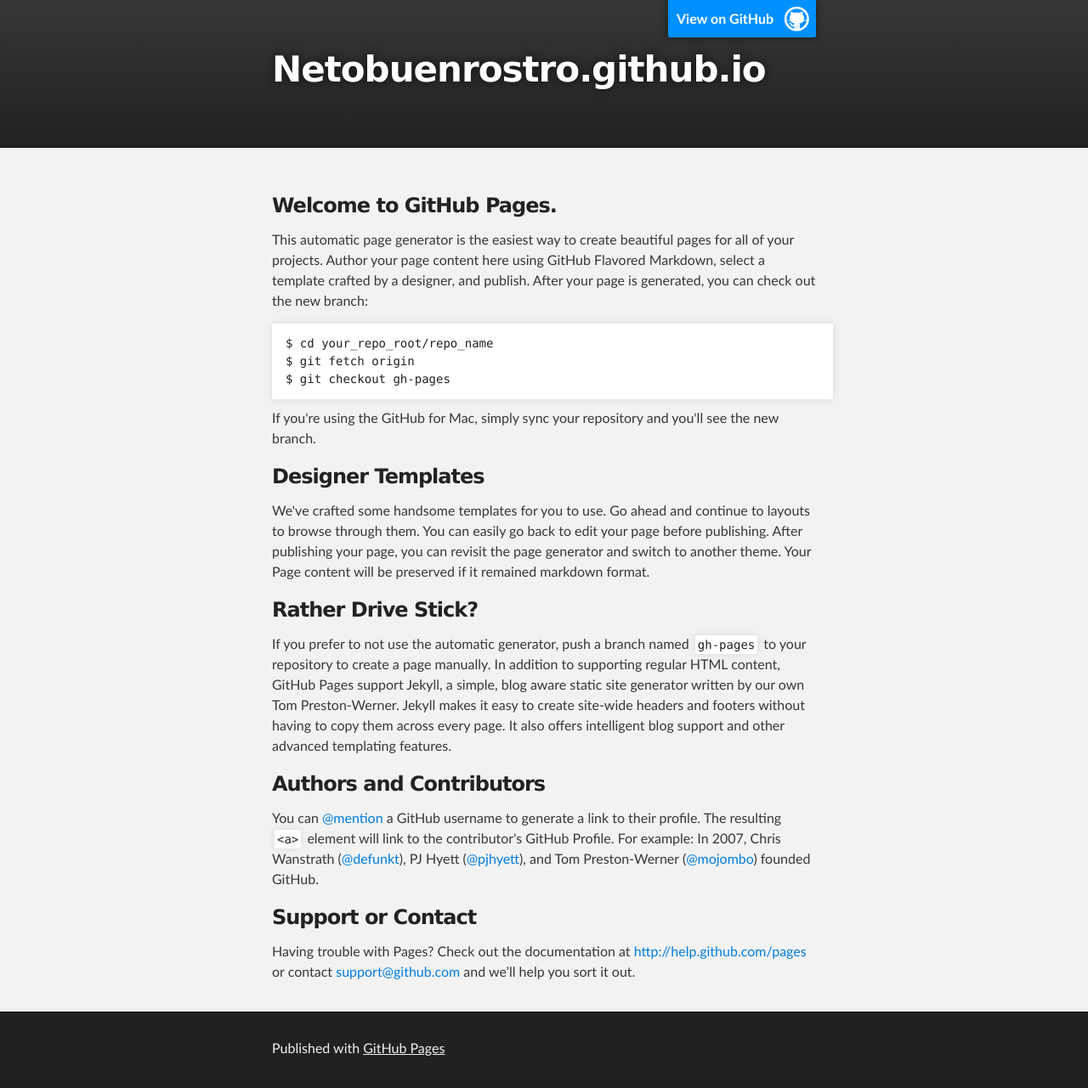
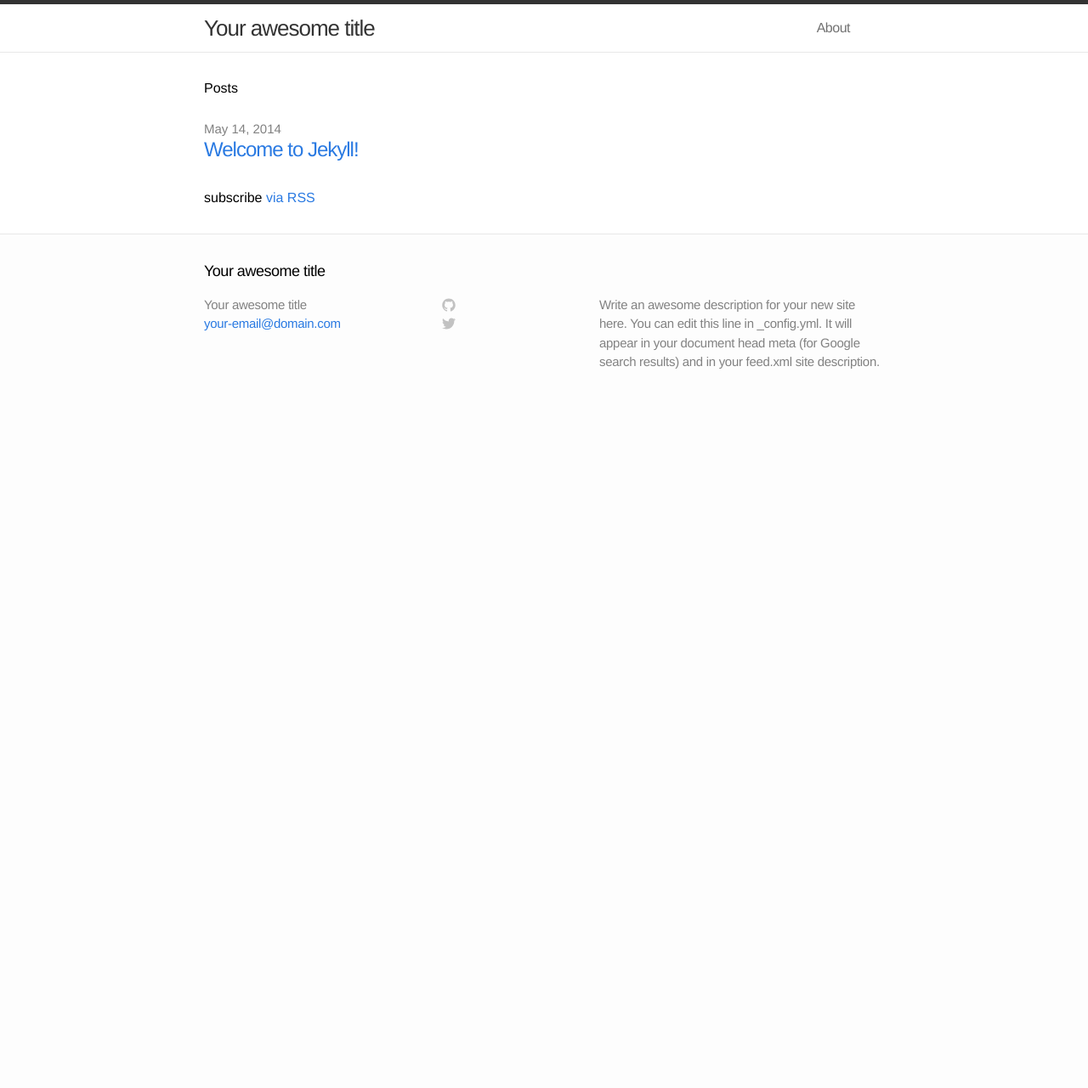
Before and after one commit to NetoBuenrostro/netobuenrostro.github.io, a Jekyll site: the page built from index.html, in a window 1280 px wide. Shown: the whole page at 85% size. Built offline with Jekyll 4.4.1, drawn with Linux system fonts in a browser that asks for light colours; after the commit the page ends 900 px from its top, so only the background shows below that.

Commit message:
Revert "Replace master branch with page content via GitHub"
This reverts commit e4563f57d48e79c2ea8404e5c11e536dde6aebc9.

```diff
--- a/index.html
+++ b/index.html
@@ -1,74 +1,20 @@
-<!DOCTYPE html>
-<html>
+---
+layout: default
+---
 
-  <head>
-    <meta charset='utf-8' />
-    <meta http-equiv="X-UA-Compatible" content="chrome=1" />
-    <meta name="description" content="Netobuenrostro.github.io : " />
+<div class="home">
 
-    <link rel="stylesheet" type="text/css" media="screen" href="stylesheets/stylesheet.css">
+  <h1>Posts</h1>
 
-    <title>Netobuenrostro.github.io</title>
-  </head>
+  <ul class="posts">
+    {% for post in site.posts %}
+      <li>
+        <span class="post-date">{{ post.date | date: "%b %-d, %Y" }}</span>
+        <a class="post-link" href="{{ post.url | prepend: site.baseurl }}">{{ post.title }}</a>
+      </li>
+    {% endfor %}
+  </ul>
 
-  <body>
+  <p class="rss-subscribe">subscribe <a href="{{ "/feed.xml" | prepend: site.baseurl }}">via RSS</a></p>
 
-    <!-- HEADER -->
-    <div id="header_wrap" class="outer">
-        <header class="inner">
-          <a id="forkme_banner" href="https://github.com/NetoBuenrostro">View on GitHub</a>
-
-          <h1 id="project_title">Netobuenrostro.github.io</h1>
-          <h2 id="project_tagline"></h2>
-
-        </header>
-    </div>
-
-    <!-- MAIN CONTENT -->
-    <div id="main_content_wrap" class="outer">
-      <section id="main_content" class="inner">
-        <h3>
-<a name="welcome-to-github-pages" class="anchor" href="#welcome-to-github-pages"><span class="octicon octicon-link"></span></a>Welcome to GitHub Pages.</h3>
-
-<p>This automatic page generator is the easiest way to create beautiful pages for all of your projects. Author your page content here using GitHub Flavored Markdown, select a template crafted by a designer, and publish. After your page is generated, you can check out the new branch:</p>
-
-<pre><code>$ cd your_repo_root/repo_name
-$ git fetch origin
-$ git checkout gh-pages
-</code></pre>
-
-<p>If you're using the GitHub for Mac, simply sync your repository and you'll see the new branch.</p>
-
-<h3>
-<a name="designer-templates" class="anchor" href="#designer-templates"><span class="octicon octicon-link"></span></a>Designer Templates</h3>
-
-<p>We've crafted some handsome templates for you to use. Go ahead and continue to layouts to browse through them. You can easily go back to edit your page before publishing. After publishing your page, you can revisit the page generator and switch to another theme. Your Page content will be preserved if it remained markdown format.</p>
-
-<h3>
-<a name="rather-drive-stick" class="anchor" href="#rather-drive-stick"><span class="octicon octicon-link"></span></a>Rather Drive Stick?</h3>
-
-<p>If you prefer to not use the automatic generator, push a branch named <code>gh-pages</code> to your repository to create a page manually. In addition to supporting regular HTML content, GitHub Pages support Jekyll, a simple, blog aware static site generator written by our own Tom Preston-Werner. Jekyll makes it easy to create site-wide headers and footers without having to copy them across every page. It also offers intelligent blog support and other advanced templating features.</p>
-
-<h3>
-<a name="authors-and-contributors" class="anchor" href="#authors-and-contributors"><span class="octicon octicon-link"></span></a>Authors and Contributors</h3>
-
-<p>You can <a href="https://github.com/blog/821" class="user-mention">@mention</a> a GitHub username to generate a link to their profile. The resulting <code>&lt;a&gt;</code> element will link to the contributor's GitHub Profile. For example: In 2007, Chris Wanstrath (<a href="https://github.com/defunkt" class="user-mention">@defunkt</a>), PJ Hyett (<a href="https://github.com/pjhyett" class="user-mention">@pjhyett</a>), and Tom Preston-Werner (<a href="https://github.com/mojombo" class="user-mention">@mojombo</a>) founded GitHub.</p>
-
-<h3>
-<a name="support-or-contact" class="anchor" href="#support-or-contact"><span class="octicon octicon-link"></span></a>Support or Contact</h3>
-
-<p>Having trouble with Pages? Check out the documentation at <a href="http://help.github.com/pages">http://help.github.com/pages</a> or contact <a href="mailto:support@github.com">support@github.com</a> and we’ll help you sort it out.</p>
-      </section>
-    </div>
-
-    <!-- FOOTER  -->
-    <div id="footer_wrap" class="outer">
-      <footer class="inner">
-        <p>Published with <a href="http://pages.github.com">GitHub Pages</a></p>
-      </footer>
-    </div>
-
-
-
-  </body>
-</html>
+</div>
--- a/javascripts/main.js
+++ /dev/null
@@ -1 +0,0 @@
-console.log('This would be the main JS file.');
--- a/stylesheets/pygment_trac.css
+++ /dev/null
@@ -1,70 +0,0 @@
-.highlight .hll { background-color: #ffffcc }
-.highlight  { background: #f0f3f3; }
-.highlight .c { color: #0099FF; font-style: italic } /* Comment */
-.highlight .err { color: #AA0000; background-color: #FFAAAA } /* Error */
-.highlight .k { color: #006699; font-weight: bold } /* Keyword */
-.highlight .o { color: #555555 } /* Operator */
-.highlight .cm { color: #0099FF; font-style: italic } /* Comment.Multiline */
-.highlight .cp { color: #009999 } /* Comment.Preproc */
-.highlight .c1 { color: #0099FF; font-style: italic } /* Comment.Single */
-.highlight .cs { color: #0099FF; font-weight: bold; font-style: italic } /* Comment.Special */
-.highlight .gd { background-color: #FFCCCC; border: 1px solid #CC0000 } /* Generic.Deleted */
-.highlight .ge { font-style: italic } /* Generic.Emph */
-.highlight .gr { color: #FF0000 } /* Generic.Error */
-.highlight .gh { color: #003300; font-weight: bold } /* Generic.Heading */
-.highlight .gi { background-color: #CCFFCC; border: 1px solid #00CC00 } /* Generic.Inserted */
-.highlight .go { color: #AAAAAA } /* Generic.Output */
-.highlight .gp { color: #000099; font-weight: bold } /* Generic.Prompt */
-.highlight .gs { font-weight: bold } /* Generic.Strong */
-.highlight .gu { color: #003300; font-weight: bold } /* Generic.Subheading */
-.highlight .gt { color: #99CC66 } /* Generic.Traceback */
-.highlight .kc { color: #006699; font-weight: bold } /* Keyword.Constant */
-.highlight .kd { color: #006699; font-weight: bold } /* Keyword.Declaration */
-.highlight .kn { color: #006699; font-weight: bold } /* Keyword.Namespace */
-.highlight .kp { color: #006699 } /* Keyword.Pseudo */
-.highlight .kr { color: #006699; font-weight: bold } /* Keyword.Reserved */
-.highlight .kt { color: #007788; font-weight: bold } /* Keyword.Type */
-.highlight .m { color: #FF6600 } /* Literal.Number */
-.highlight .s { color: #CC3300 } /* Literal.String */
-.highlight .na { color: #330099 } /* Name.Attribute */
-.highlight .nb { color: #336666 } /* Name.Builtin */
-.highlight .nc { color: #00AA88; font-weight: bold } /* Name.Class */
-.highlight .no { color: #336600 } /* Name.Constant */
-.highlight .nd { color: #9999FF } /* Name.Decorator */
-.highlight .ni { color: #999999; font-weight: bold } /* Name.Entity */
-.highlight .ne { color: #CC0000; font-weight: bold } /* Name.Exception */
-.highlight .nf { color: #CC00FF } /* Name.Function */
-.highlight .nl { color: #9999FF } /* Name.Label */
-.highlight .nn { color: #00CCFF; font-weight: bold } /* Name.Namespace */
-.highlight .nt { color: #330099; font-weight: bold } /* Name.Tag */
-.highlight .nv { color: #003333 } /* Name.Variable */
-.highlight .ow { color: #000000; font-weight: bold } /* Operator.Word */
-.highlight .w { color: #bbbbbb } /* Text.Whitespace */
-.highlight .mf { color: #FF6600 } /* Literal.Number.Float */
-.highlight .mh { color: #FF6600 } /* Literal.Number.Hex */
-.highlight .mi { color: #FF6600 } /* Literal.Number.Integer */
-.highlight .mo { color: #FF6600 } /* Literal.Number.Oct */
-.highlight .sb { color: #CC3300 } /* Literal.String.Backtick */
-.highlight .sc { color: #CC3300 } /* Literal.String.Char */
-.highlight .sd { color: #CC3300; font-style: italic } /* Literal.String.Doc */
-.highlight .s2 { color: #CC3300 } /* Literal.String.Double */
-.highlight .se { color: #CC3300; font-weight: bold } /* Literal.String.Escape */
-.highlight .sh { color: #CC3300 } /* Literal.String.Heredoc */
-.highlight .si { color: #AA0000 } /* Literal.String.Interpol */
-.highlight .sx { color: #CC3300 } /* Literal.String.Other */
-.highlight .sr { color: #33AAAA } /* Literal.String.Regex */
-.highlight .s1 { color: #CC3300 } /* Literal.String.Single */
-.highlight .ss { color: #FFCC33 } /* Literal.String.Symbol */
-.highlight .bp { color: #336666 } /* Name.Builtin.Pseudo */
-.highlight .vc { color: #003333 } /* Name.Variable.Class */
-.highlight .vg { color: #003333 } /* Name.Variable.Global */
-.highlight .vi { color: #003333 } /* Name.Variable.Instance */
-.highlight .il { color: #FF6600 } /* Literal.Number.Integer.Long */
-
-.type-csharp .highlight .k { color: #0000FF }
-.type-csharp .highlight .kt { color: #0000FF }
-.type-csharp .highlight .nf { color: #000000; font-weight: normal }
-.type-csharp .highlight .nc { color: #2B91AF }
-.type-csharp .highlight .nn { color: #000000 }
-.type-csharp .highlight .s { color: #A31515 }
-.type-csharp .highlight .sc { color: #A31515 }
--- a/stylesheets/stylesheet.css
+++ /dev/null
@@ -1,423 +0,0 @@
-/*******************************************************************************
-Slate Theme for GitHub Pages
-by Jason Costello, @jsncostello
-*******************************************************************************/
-
-@import url(pygment_trac.css);
-
-/*******************************************************************************
-MeyerWeb Reset
-*******************************************************************************/
-
-html, body, div, span, applet, object, iframe,
-h1, h2, h3, h4, h5, h6, p, blockquote, pre,
-a, abbr, acronym, address, big, cite, code,
-del, dfn, em, img, ins, kbd, q, s, samp,
-small, strike, strong, sub, sup, tt, var,
-b, u, i, center,
-dl, dt, dd, ol, ul, li,
-fieldset, form, label, legend,
-table, caption, tbody, tfoot, thead, tr, th, td,
-article, aside, canvas, details, embed,
-figure, figcaption, footer, header, hgroup,
-menu, nav, output, ruby, section, summary,
-time, mark, audio, video {
-  margin: 0;
-  padding: 0;
-  border: 0;
-  font: inherit;
-  vertical-align: baseline;
-}
-
-/* HTML5 display-role reset for older browsers */
-article, aside, details, figcaption, figure,
-footer, header, hgroup, menu, nav, section {
-  display: block;
-}
-
-ol, ul {
-  list-style: none;
-}
-
-table {
-  border-collapse: collapse;
-  border-spacing: 0;
-}
-
-/*******************************************************************************
-Theme Styles
-*******************************************************************************/
-
-body {
-  box-sizing: border-box;
-  color:#373737;
-  background: #212121;
-  font-size: 16px;
-  font-family: 'Myriad Pro', Calibri, Helvetica, Arial, sans-serif;
-  line-height: 1.5;
-  -webkit-font-smoothing: antialiased;
-}
-
-h1, h2, h3, h4, h5, h6 {
-  margin: 10px 0;
-  font-weight: 700;
-  color:#222222;
-  font-family: 'Lucida Grande', 'Calibri', Helvetica, Arial, sans-serif;
-  letter-spacing: -1px;
-}
-
-h1 {
-  font-size: 36px;
-  font-weight: 700;
-}
-
-h2 {
-  padding-bottom: 10px;
-  font-size: 32px;
-  background: url('../images/bg_hr.png') repeat-x bottom;
-}
-
-h3 {
-  font-size: 24px;
-}
-
-h4 {
-  font-size: 21px;
-}
-
-h5 {
-  font-size: 18px;
-}
-
-h6 {
-  font-size: 16px;
-}
-
-p {
-  margin: 10px 0 15px 0;
-}
-
-footer p {
-  color: #f2f2f2;
-}
-
-a {
-  text-decoration: none;
-  color: #007edf;
-  text-shadow: none;
-
-  transition: color 0.5s ease;
-  transition: text-shadow 0.5s ease;
-  -webkit-transition: color 0.5s ease;
-  -webkit-transition: text-shadow 0.5s ease;
-  -moz-transition: color 0.5s ease;
-  -moz-transition: text-shadow 0.5s ease;
-  -o-transition: color 0.5s ease;
-  -o-transition: text-shadow 0.5s ease;
-  -ms-transition: color 0.5s ease;
-  -ms-transition: text-shadow 0.5s ease;
-}
-
-a:hover, a:focus {text-decoration: underline;}
-
-footer a {
-  color: #F2F2F2;
-  text-decoration: underline;
-}
-
-em {
-  font-style: italic;
-}
-
-strong {
-  font-weight: bold;
-}
-
-img {
-  position: relative;
-  margin: 0 auto;
-  max-width: 739px;
-  padding: 5px;
-  margin: 10px 0 10px 0;
-  border: 1px solid #ebebeb;
-
-  box-shadow: 0 0 5px #ebebeb;
-  -webkit-box-shadow: 0 0 5px #ebebeb;
-  -moz-box-shadow: 0 0 5px #ebebeb;
-  -o-box-shadow: 0 0 5px #ebebeb;
-  -ms-box-shadow: 0 0 5px #ebebeb;
-}
-
-p img {
-  display: inline;
-  margin: 0;
-  padding: 0;
-  vertical-align: middle;
-  text-align: center;
-  border: none;
-}
-
-pre, code {
-  width: 100%;
-  color: #222;
-  background-color: #fff;
-
-  font-family: Monaco, "Bitstream Vera Sans Mono", "Lucida Console", Terminal, monospace;
-  font-size: 14px;
-
-  border-radius: 2px;
-  -moz-border-radius: 2px;
-  -webkit-border-radius: 2px;
-}
-
-pre {
-  width: 100%;
-  padding: 10px;
-  box-shadow: 0 0 10px rgba(0,0,0,.1);
-  overflow: auto;
-}
-
-code {
-  padding: 3px;
-  margin: 0 3px;
-  box-shadow: 0 0 10px rgba(0,0,0,.1);
-}
-
-pre code {
-  display: block;
-  box-shadow: none;
-}
-
-blockquote {
-  color: #666;
-  margin-bottom: 20px;
-  padding: 0 0 0 20px;
-  border-left: 3px solid #bbb;
-}
-
-
-ul, ol, dl {
-  margin-bottom: 15px
-}
-
-ul {
-  list-style: inside;
-  padding-left: 20px;
-}
-
-ol {
-  list-style: decimal inside;
-  padding-left: 20px;
-}
-
-dl dt {
-  font-weight: bold;
-}
-
-dl dd {
-  padding-left: 20px;
-  font-style: italic;
-}
-
-dl p {
-  padding-left: 20px;
-  font-style: italic;
-}
-
-hr {
-  height: 1px;
-  margin-bottom: 5px;
-  border: none;
-  background: url('../images/bg_hr.png') repeat-x center;
-}
-
-table {
-  border: 1px solid #373737;
-  margin-bottom: 20px;
-  text-align: left;
- }
-
-th {
-  font-family: 'Lucida Grande', 'Helvetica Neue', Helvetica, Arial, sans-serif;
-  padding: 10px;
-  background: #373737;
-  color: #fff;
- }
-
-td {
-  padding: 10px;
-  border: 1px solid #373737;
- }
-
-form {
-  background: #f2f2f2;
-  padding: 20px;
-}
-
-/*******************************************************************************
-Full-Width Styles
-*******************************************************************************/
-
-.outer {
-  width: 100%;
-}
-
-.inner {
-  position: relative;
-  max-width: 640px;
-  padding: 20px 10px;
-  margin: 0 auto;
-}
-
-#forkme_banner {
-  display: block;
-  position: absolute;
-  top:0;
-  right: 10px;
-  z-index: 10;
-  padding: 10px 50px 10px 10px;
-  color: #fff;
-  background: url('../images/blacktocat.png') #0090ff no-repeat 95% 50%;
-  font-weight: 700;
-  box-shadow: 0 0 10px rgba(0,0,0,.5);
-  border-bottom-left-radius: 2px;
-  border-bottom-right-radius: 2px;
-}
-
-#header_wrap {
-  background: #212121;
-  background: -moz-linear-gradient(top, #373737, #212121);
-  background: -webkit-linear-gradient(top, #373737, #212121);
-  background: -ms-linear-gradient(top, #373737, #212121);
-  background: -o-linear-gradient(top, #373737, #212121);
-  background: linear-gradient(top, #373737, #212121);
-}
-
-#header_wrap .inner {
-  padding: 50px 10px 30px 10px;
-}
-
-#project_title {
-  margin: 0;
-  color: #fff;
-  font-size: 42px;
-  font-weight: 700;
-  text-shadow: #111 0px 0px 10px;
-}
-
-#project_tagline {
-  color: #fff;
-  font-size: 24px;
-  font-weight: 300;
-  background: none;
-  text-shadow: #111 0px 0px 10px;
-}
-
-#downloads {
-  position: absolute;
-  width: 210px;
-  z-index: 10;
-  bottom: -40px;
-  right: 0;
-  height: 70px;
-  background: url('../images/icon_download.png') no-repeat 0% 90%;
-}
-
-.zip_download_link {
-  display: block;
-  float: right;
-  width: 90px;
-  height:70px;
-  text-indent: -5000px;
-  overflow: hidden;
-  background: url(../images/sprite_download.png) no-repeat bottom left;
-}
-
-.tar_download_link {
-  display: block;
-  float: right;
-  width: 90px;
-  height:70px;
-  text-indent: -5000px;
-  overflow: hidden;
-  background: url(../images/sprite_download.png) no-repeat bottom right;
-  margin-left: 10px;
-}
-
-.zip_download_link:hover {
-  background: url(../images/sprite_download.png) no-repeat top left;
-}
-
-.tar_download_link:hover {
-  background: url(../images/sprite_download.png) no-repeat top right;
-}
-
-#main_content_wrap {
-  background: #f2f2f2;
-  border-top: 1px solid #111;
-  border-bottom: 1px solid #111;
-}
-
-#main_content {
-  padding-top: 40px;
-}
-
-#footer_wrap {
-  background: #212121;
-}
-
-
-
-/*******************************************************************************
-Small Device Styles
-*******************************************************************************/
-
-@media screen and (max-width: 480px) {
-  body {
-    font-size:14px;
-  }
-
-  #downloads {
-    display: none;
-  }
-
-  .inner {
-    min-width: 320px;
-    max-width: 480px;
-  }
-
-  #project_title {
-  font-size: 32px;
-  }
-
-  h1 {
-    font-size: 28px;
-  }
-
-  h2 {
-    font-size: 24px;
-  }
-
-  h3 {
-    font-size: 21px;
-  }
-
-  h4 {
-    font-size: 18px;
-  }
-
-  h5 {
-    font-size: 14px;
-  }
-
-  h6 {
-    font-size: 12px;
-  }
-
-  code, pre {
-    min-width: 320px;
-    max-width: 480px;
-    font-size: 11px;
-  }
-
-}
```
Also changed, not shown: params.json (deleted, +0 -1 lines), images/bg_hr.png (deleted), images/blacktocat.png (deleted), images/icon_download.png (deleted), images/sprite_download.png (deleted).
